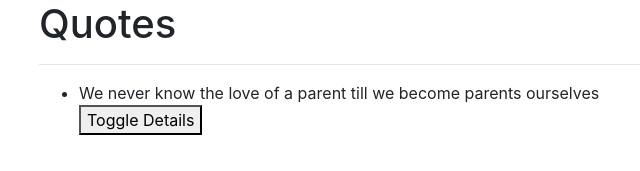
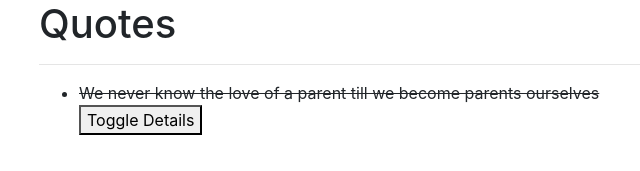
Before and after one commit to BernardMairura/quotes, an Angular app: page / in a window 1280 px wide. Shown: the top 171 px of the page, without its empty margins (46-686 px from the left). Built offline with nearby package versions, Linux system fonts and the light colour scheme.

Commit message:
highlight selector to quotes

```diff
--- a/src/app/components/quote/quote.component.html
+++ b/src/app/components/quote/quote.component.html
@@ -3,7 +3,7 @@
     <hr>
     <ul>
       <div *ngFor='let quote of quotes;let i = index'>
-        <li>{{quote.quote}}</li>
+        <li appHighlight>{{quote.quote}}</li>
         <button (click)='toggleDetails(i)'>Toggle Details</button>
         <app-quote-detail *ngIf='quote.showName' [quote]='quote' (isComplete) = 'completeGoal($event,i)'></app-quote-detail>
       </div>
--- a/src/app/highlight.directive.ts
+++ b/src/app/highlight.directive.ts
@@ -1,10 +1,11 @@
-import { Directive } from '@angular/core';
+import { Directive,ElementRef } from '@angular/core';
 
 @Directive({
   selector: '[appHighlight]'
 })
 export class HighlightDirective {
 
-  constructor() { }
-
+  constructor(private elem:ElementRef){
+    this.elem.nativeElement.style.textDecoration='line-through';
+  }
 }
```
